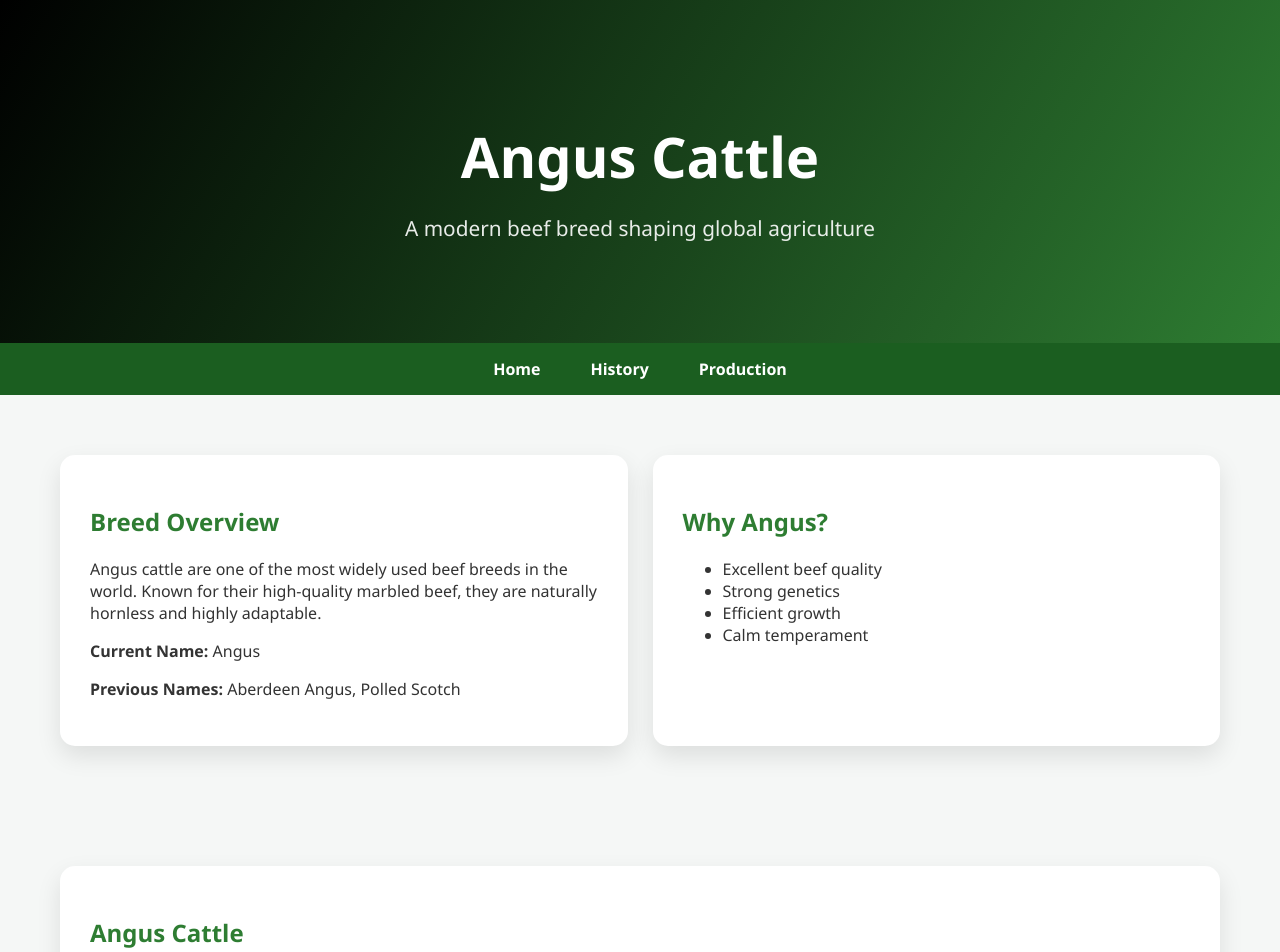
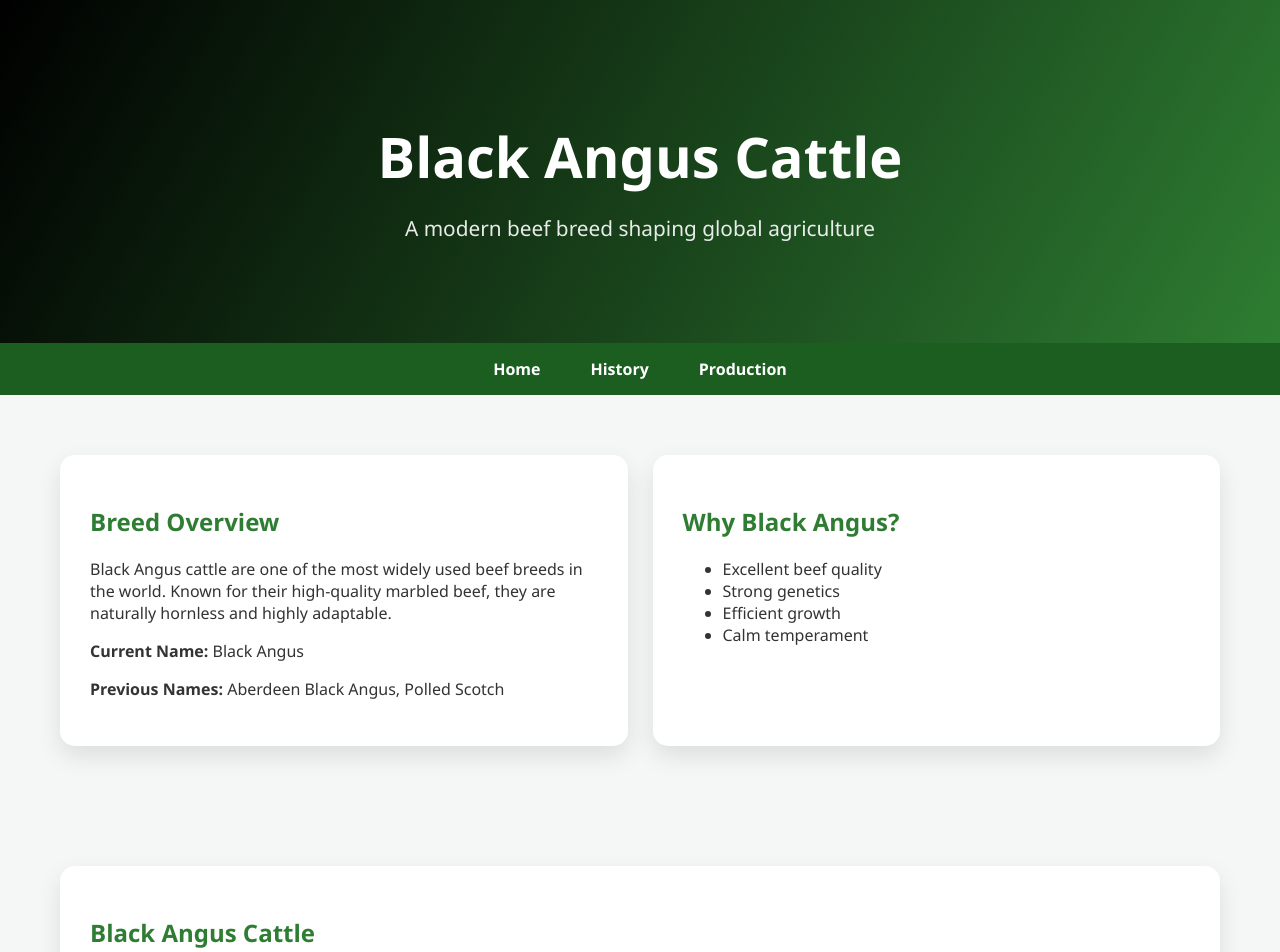
Before and after one commit to oliverw-cyber/angus-cattle-website, a plain HTML site: page index.html in a window 1280 px wide. Shown: the top 952 px of the page. Drawn offline with Linux system fonts and the light colour scheme.

Commit message:
Update index.html

```diff
--- a/index.html
+++ b/index.html
@@ -2,7 +2,7 @@
 <html lang="en">
 <head>
 <meta charset="UTF-8">
-<title>Angus Cattle</title>
+<title>Black Angus Cattle</title>
 <meta name="viewport" content="width=device-width, initial-scale=1.0">
 
 <style>
@@ -103,7 +103,7 @@ footer {
 <body>
 
 <header>
-  <h1>Angus Cattle</h1>
+  <h1>Black Angus Cattle</h1>
   <p>A modern beef breed shaping global agriculture</p>
 </header>
 
@@ -118,16 +118,16 @@ footer {
     <div class="card">
       <h2>Breed Overview</h2>
       <p>
-        Angus cattle are one of the most widely used beef breeds in the world.
+        Black Angus cattle are one of the most widely used beef breeds in the world.
         Known for their high-quality marbled beef, they are naturally hornless
         and highly adaptable.
       </p>
-      <p><strong>Current Name:</strong> Angus</p>
-      <p><strong>Previous Names:</strong> Aberdeen Angus, Polled Scotch</p>
+      <p><strong>Current Name:</strong> Black Angus</p>
+      <p><strong>Previous Names:</strong> Aberdeen Black Angus, Polled Scotch</p>
     </div>
 
     <div class="card">
-      <h2>Why Angus?</h2>
+      <h2>Why Black Angus?</h2>
       <ul>
         <li>Excellent beef quality</li>
         <li>Strong genetics</li>
@@ -140,14 +140,14 @@ footer {
 
 <section>
   <div class="card images">
-    <h2>Angus Cattle</h2>
-    <img src="https://cdn.britannica.com/39/76939-050-B787E5BF/bull-Black-Angus.jpg">
-    <img src="https://cdn.britannica.com/91/118791-050-CAE8F511/cattle-Black-Angus.jpg">
+    <h2>Black Angus Cattle</h2>
+    <img src="https://cdn.britannica.com/39/76939-050-B787E5BF/bull-Black-Black Angus.jpg">
+    <img src="https://cdn.britannica.com/91/118791-050-CAE8F511/cattle-Black-Black Angus.jpg">
   </div>
 </section>
 
 <footer>
-  <p>© 2026 Angus Cattle | Educational Website</p>
+  <p>© 2026 Black Angus Cattle | Educational Website</p>
 </footer>
 
 </body>
```
